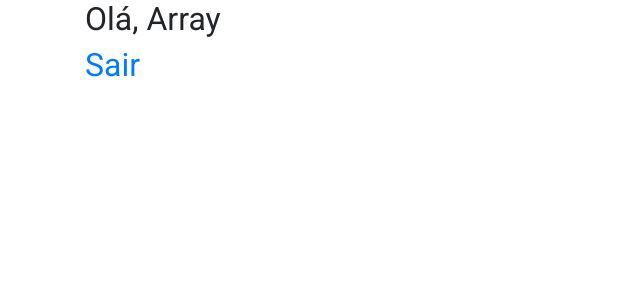
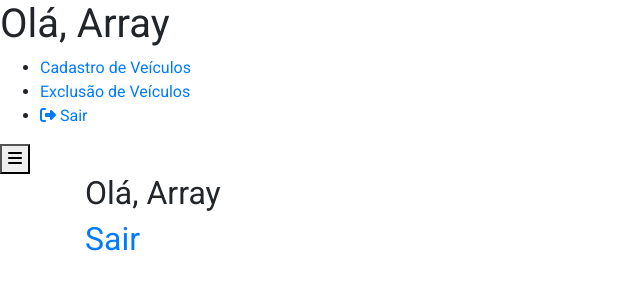
Before and after one commit to Lemon42/CLA-website, a PHP site: page /internal-system/painel.php in a window 1280 px wide. Shown: the top 300 px of the page, without its empty margins (0-640 px from the left). Run offline with PHP 8.4, Linux system fonts and the light colour scheme; the visitor is signed in with stand-in values (Sample User, id 1); some libraries are stand-ins or nearby versions.

Commit message:
Adicionando menu para as páginas dos funcionários

```diff
--- a/src/internal-system/painel.php
+++ b/src/internal-system/painel.php
@@ -15,6 +15,10 @@ require('../server-functions/autentica-login.php');
 		<!-- Fonts -->
 		<link href="https://fonts.googleapis.com/css?family=Roboto&display=swap" rel="stylesheet">
 
+		<!-- Menu -->
+		<link rel="stylesheet" href="../../vendor/menu/css/demo.css">
+    	<link rel="stylesheet" href="../../vendor/menu/css/pushy.css">
+
 		<title>Login Funcionários</title>
 		<link rel="shortcut icon" href="../../img/engrenagem.png" type="image/x-icon" />
 
@@ -23,6 +27,25 @@ require('../server-functions/autentica-login.php');
 		</style>
 	</head>
 	<body>
+
+		<!-- MENU -->
+        <nav class="pushy pushy-left" data-focus="#first-link">
+            <div class="pushy-content">
+                <h1>Olá, <?php echo $_SESSION['usuario'];?></h1>
+                <ul>
+                    <li class="pushy-link"><a href="cadastro-veiculos.php">Cadastro de Veículos</a></li>
+					<li class="pushy-link"><a href="exclusao-veiculos.php">Exclusão de Veículos</a></li>
+					<li class="pushy-link sair"><a href="../server-functions/logout.php"><i class="fas fa-sign-out-alt"></i> Sair</a></li>
+                </ul>
+            </div>
+        </nav>
+		<!-- Voltar com um click -->
+		<div class="site-overlay"></div>
+
+    	<div id="container">
+        	<button class="menu-btn"><i class="fas fa-bars"></i></button>
+		</div>
+    	<!-- MENU FIM -->
 		<div class="container">
             <h2>Olá, <?php echo $_SESSION['usuario'];?></h2>
             <h2><a href="../server-functions/logout.php">Sair</a></h2>
@@ -33,6 +56,8 @@ require('../server-functions/autentica-login.php');
 		<script src="../../vendor/jquery/3.4.1.min.js"></script>
 		<!-- Bootstrap JS -->
         <script src="../../vendor/bootstrap-4/bootstrap.min.js"></script>
+		<!-- JS do MENU -->
+        <script src="../../vendor/menu/js/pushy.min.js"></script>
         <!-- FontAwesome JS -->
         <script src="https://kit.fontawesome.com/04be2c50c3.js" crossorigin="anonymous"></script>
 	</body>
```
Also changed, not shown: src/internal-system/cadastro-veiculos.php (+26 -2 lines), src/internal-system/exclusao-veiculos.php (+23 -0 lines).
